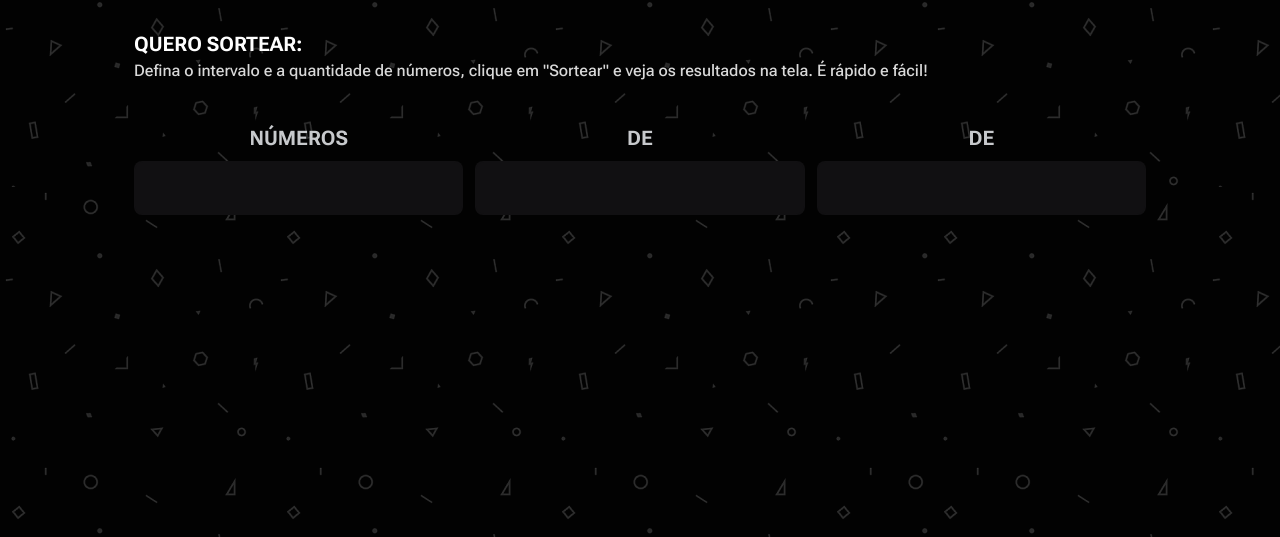
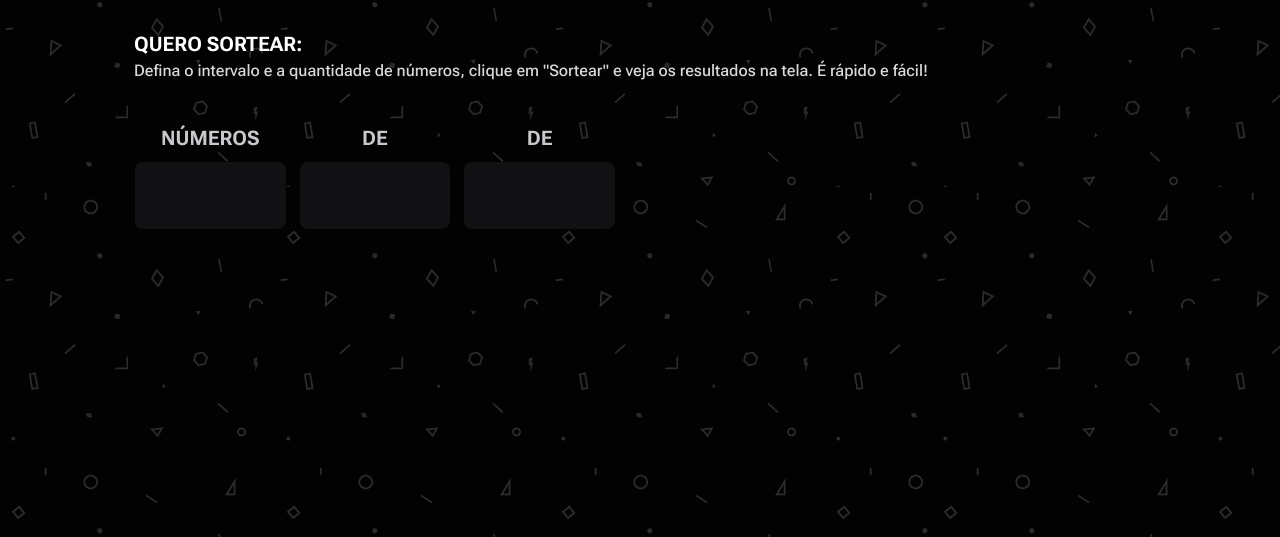
Before and after one commit to ThiagoSCarv/projeto-sorteador-de-numeros, a plain HTML site: page index.html in a window 1280 px wide. Shown: the part 339-876 px from the top of the page. Drawn offline with Linux system fonts and the light colour scheme.

Commit message:
retrabalhando os inputs

```diff
--- a/index.html
+++ b/index.html
@@ -39,6 +39,7 @@
               <label class="ff-roboto-flex fz-md fw-bold lh-150" for="max-numbers">números</label>
               <div class="gradient-input">
                 <input class="ff-sora fz-lg fw-bold lh-130"  id="max-numbers" name="max-numbers" type="number">
+                <div class="gradient-border"></div>
               </div>
             </div>
 
@@ -46,6 +47,7 @@
               <label class="ff-roboto-flex fz-md fw-bold lh-150" for="min-range">de</label>
               <div class="gradient-input">
                 <input class="ff-sora fz-lg fw-bold lh-130"  id="min-range" name="min-range" type="number">
+                <div class="gradient-border"></div>
               </div>
             </div>
 
@@ -53,6 +55,7 @@
               <label class="ff-roboto-flex fz-md fw-bold lh-150" for="max-range">de</label>
               <div class="gradient-input">
                 <input class="ff-sora fz-lg fw-bold lh-130" id="max-range" name="max-range" type="number">
+                <div class="gradient-border"></div>
               </div>
             </div>
 
--- a/styles/form.css
+++ b/styles/form.css
@@ -1,3 +1,5 @@
+@import url(forms/input.css);
+
 form {
   text-align: start;
   & fieldset {
@@ -10,57 +12,4 @@ form {
       color: var(--content-tertiary);
     }
   }
-  & .input-numbers {
-    margin-top: 2.5rem;
-    display: grid;
-    grid-auto-flow: column;
-    gap: .75rem;
-    grid-template-columns: 1fr 1fr 1fr;
-    & .input-wrapper {
-      text-align: center;
-      display: flex;
-      flex-direction: column;
-      & label {
-        color: var(--content-secondary);
-        text-transform: uppercase;
-        margin-bottom: .5rem;
-      }
-      & .gradient-input {
-        position: relative;
-        display: inline-block;
-        border-radius: .5rem;
-        background: var(--background-secondary);
-        padding: 1px;
-      }
-      & .gradient-input input {
-        width: 100%;
-        padding-block: 1rem;
-        font-size: 1rem;
-        border: none;
-        border-radius: .5rem;
-        outline: none;
-        background-color: var(--background-secondary);
-        color: var(--content-primary);
-        text-align: center;
-      }
-    }
-    & .input-wrapper:hover {
-      & label {
-        color: var(--content-brand);
-      }
-      & .gradient-input {
-        background: var(--gradient-border);
-      }
-      & .gradient-input input {
-        background-color: var(--background-tertiary);
-      }
-    }
-    input[type=number]::-webkit-inner-spin-button,
-    input[type=number]::-webkit-outer-spin-button {
-        -webkit-appearance: none;
-        -moz-appearance: none;
-        appearance: none;
-        margin: 0;
-    }
-  }
 }
--- /dev/null
+++ b/styles/forms/input.css
@@ -0,0 +1,64 @@
+.input-numbers {
+  margin-top: 2.5rem;
+  display: grid;
+  grid-auto-flow: column;
+  gap: .75rem;
+  grid-template-columns: 1fr 1fr 1fr;
+  max-width: 30.125rem;
+  & .input-wrapper {
+    text-align: center;
+    display: flex;
+    flex-direction: column;
+    & label {
+      color: var(--content-secondary);
+      text-transform: uppercase;
+      margin-bottom: .5rem;
+    }
+    & .gradient-input {
+      position: relative;
+      padding: 1px;
+      & .gradient-border {
+        position: absolute;
+        width: 100%;
+        height: 100%;
+        z-index: -1;
+        top: -0.25px;
+        left: -1px;
+      }
+      & input {
+        width: 100%;
+        border: none;
+        outline: var(--background-secondary);
+        background: var(--background-secondary);
+        color: var(--content-primary);
+        text-align: center;
+        padding-block: .8rem;
+        border-radius: .5rem;
+        &:focus {
+          background: var(--background-tertiary);
+        }
+      }
+    }
+  }
+  & .input-wrapper:hover {
+    & label {
+      color: var(--content-brand);
+    }
+    & .gradient-input {
+      background: var(--gradient-border);
+      border-radius: .5rem;
+    }
+    & input {
+      background: var(--background-tertiary);
+    }
+  }
+}
+
+
+input[type=number]::-webkit-inner-spin-button,
+input[type=number]::-webkit-outer-spin-button {
+    -webkit-appearance: none;
+    -moz-appearance: none;
+    appearance: none;
+    margin: 0;
+}
```
